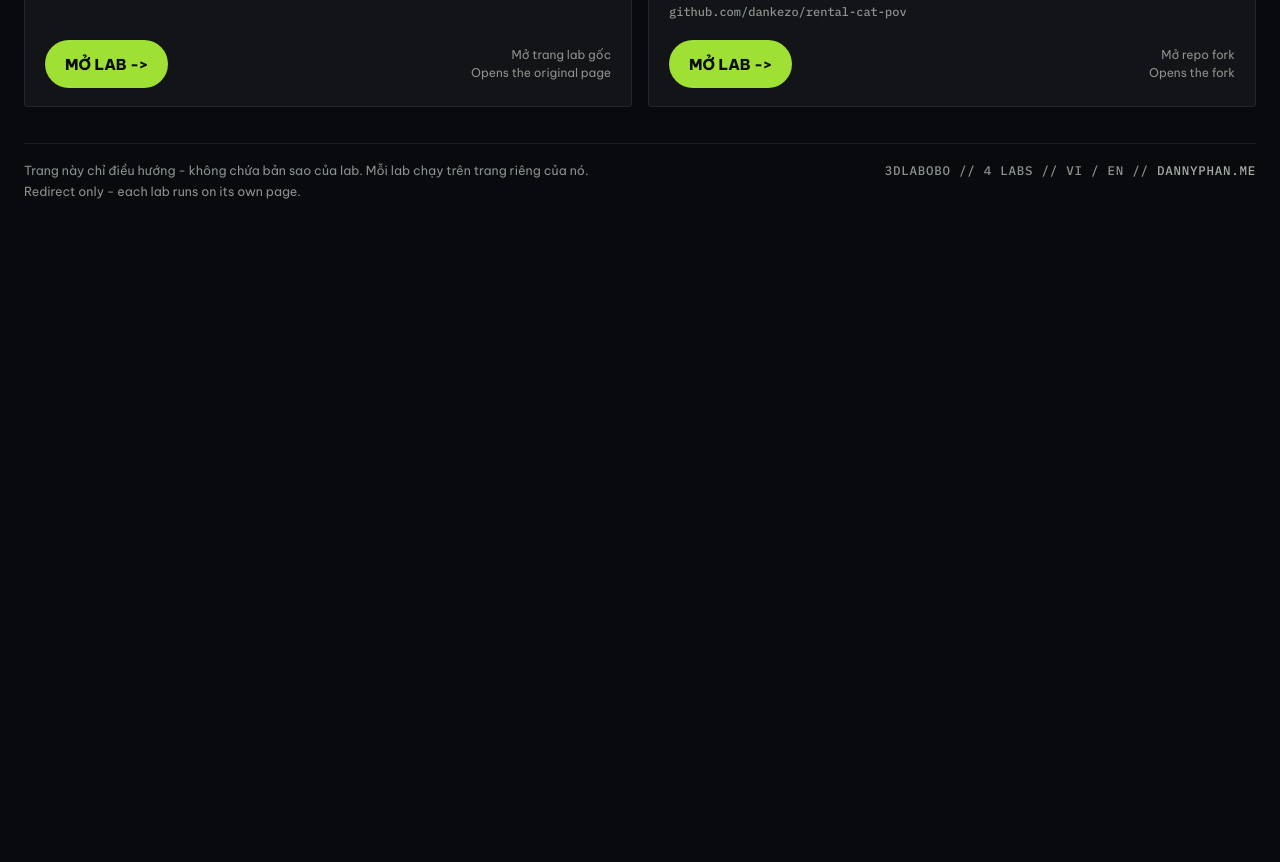
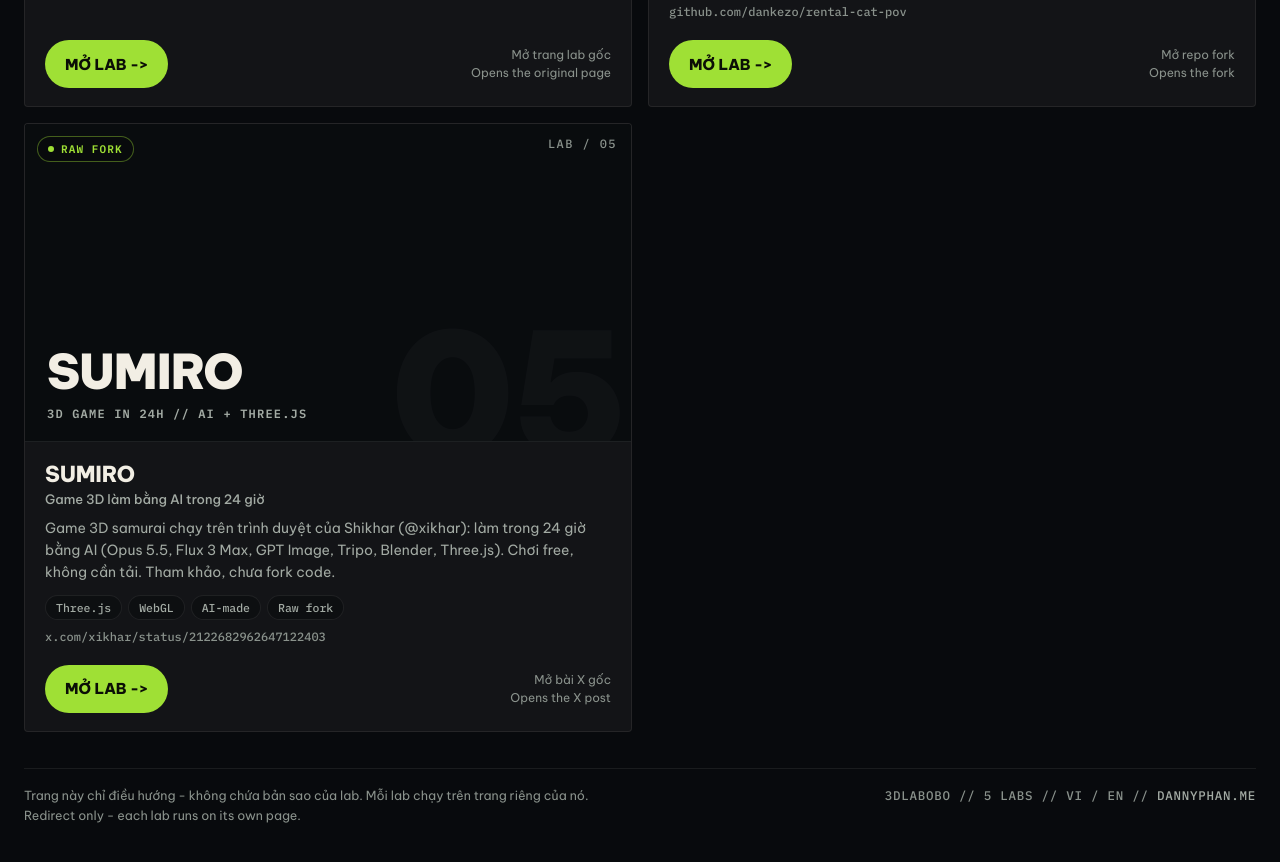
Before and after one commit to dankezo/3Dlabobo, a plain HTML site: page index.html in a window 1280 px wide. Shown: the part 1838-2700 px from the top of the page. Before the commit the page ends 2088 px from the top, so only its background shows below. Drawn offline with Linux system fonts and the light colour scheme.

Commit message:
Hub: add Lab 05 Sumiro (xikhar X post, raw fork reference), 5 labs

```diff
--- a/index.html
+++ b/index.html
@@ -247,7 +247,7 @@
     <h1>3D Lab<span>On Deck</span></h1>
     <p>Ba lab 3D chạy thật trên trình duyệt. Không cài đặt, mở là chơi.</p>
     <div class="stats" aria-label="Tổng quan - Overview">
-      <div class="stat"><b>04</b><span>Lab đang mở - Open labs</span></div>
+      <div class="stat"><b>05</b><span>Lab đang mở - Open labs</span></div>
       <div class="stat"><b>400</b><span>Bar - Áp ép tối đa - Max press</span></div>
       <div class="stat"><b>3.9.4</b><span>Rev - Bản mecha mới nhất - Latest mecha</span></div>
     </div>
@@ -257,7 +257,7 @@
   <!-- ======= REDIRECT TILES ======= -->
   <div class="tiles-head">
     <h2>Chọn lab để mở - Pick a lab</h2>
-    <p>4 LABS // MỞ TAB MỚI</p>
+    <p>5 LABS // MỞ TAB MỚI</p>
   </div>
 
   <main class="tiles" id="labs">
@@ -355,13 +355,33 @@
           <span class="cta-hint">Mở repo fork<br />Opens the fork</span>
         </div>
       </div>
+    <!-- RAW FORK / reference, no video yet. X post by @xikhar (Sumiro). X blocked the direct read (403), so the post text was not verified; the game is identified from web sources (Sumiro, xikhar.github.io/sumiro). No public Sumiro repo to fork (github.com/xikhar/sumiro 404). Tile links to the X post. Correct it if the post is a different project. -->
+    <a class="tile" href="https://x.com/xikhar/status/2122682962647122403" target="_blank" rel="noopener noreferrer" aria-label="Mở Sumiro - Open Sumiro">
+      <div class="tile-art" aria-hidden="true">
+        <div class="tile-veil" aria-hidden="true"></div>
+        <span class="tile-live"><i></i>RAW FORK</span>
+        <span class="tile-num">LAB / 05</span>
+        <span class="tile-giant">05</span>
+        <b>Sumiro</b>
+        <span class="spec">3D game in 24h // AI + Three.js</span>
+      </div>
+      <div class="tile-body">
+        <h3>Sumiro<small>Game 3D làm bằng AI trong 24 giờ</small></h3>
+        <p>Game 3D samurai chạy trên trình duyệt của Shikhar (@xikhar): làm trong 24 giờ bằng AI (Opus 5.5, Flux 3 Max, GPT Image, Tripo, Blender, Three.js). Chơi free, không cần tải. Tham khảo, chưa fork code.</p>
+        <div class="tile-tags"><span>Three.js</span><span>WebGL</span><span>AI-made</span><span>Raw fork</span></div>
+        <span class="tile-url">x.com/xikhar/status/2122682962647122403</span>
+        <div class="tile-cta">
+          <span class="cta-btn">MỞ LAB -&gt;</span>
+          <span class="cta-hint">Mở bài X gốc<br />Opens the X post</span>
+        </div>
+      </div>
     </a>
 
   </main>
 
   <footer>
     <span>Trang này chỉ điều hướng - không chứa bản sao của lab. Mỗi lab chạy trên trang riêng của nó.<br />Redirect only - each lab runs on its own page.</span>
-    <span class="mono">3DLABOBO // 4 LABS // VI / EN // <a href="https://dannyphan.me/">DANNYPHAN.ME</a></span>
+    <span class="mono">3DLABOBO // 5 LABS // VI / EN // <a href="https://dannyphan.me/">DANNYPHAN.ME</a></span>
   </footer>
 </div>
 
```
